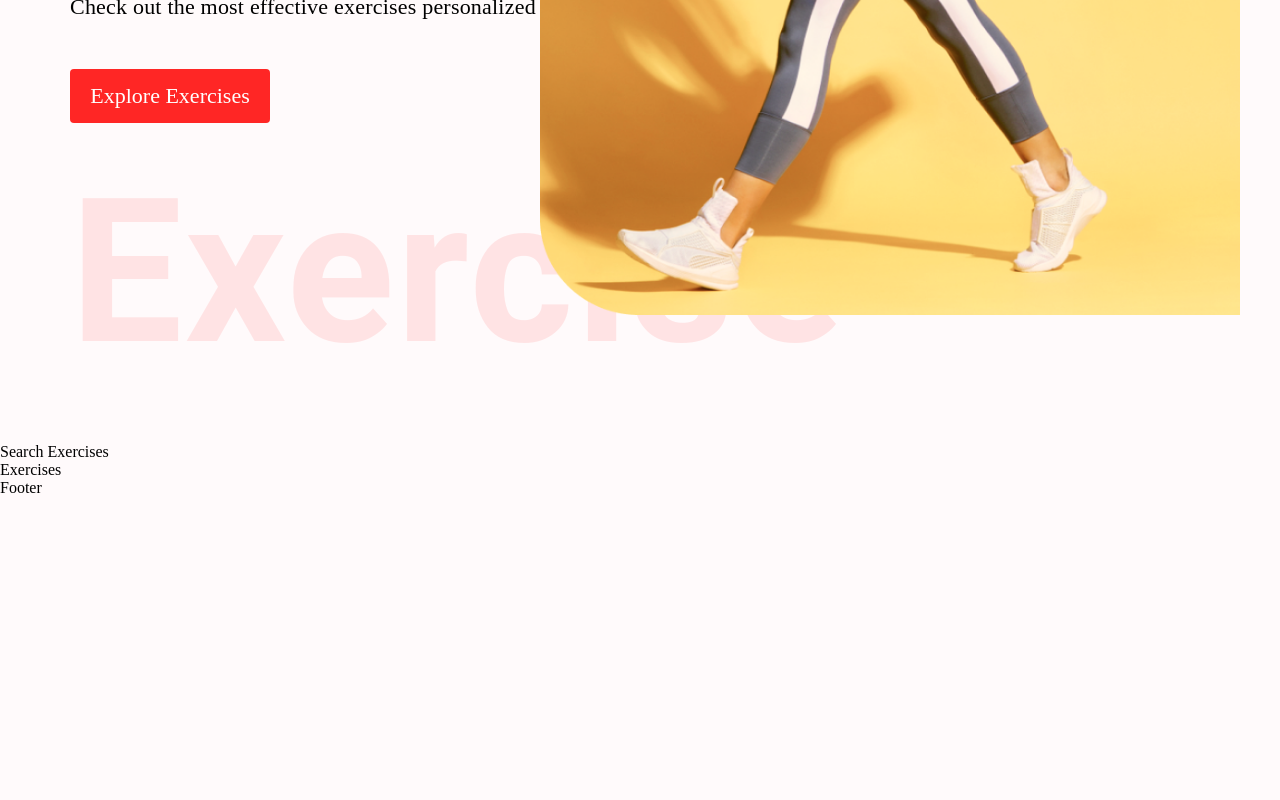
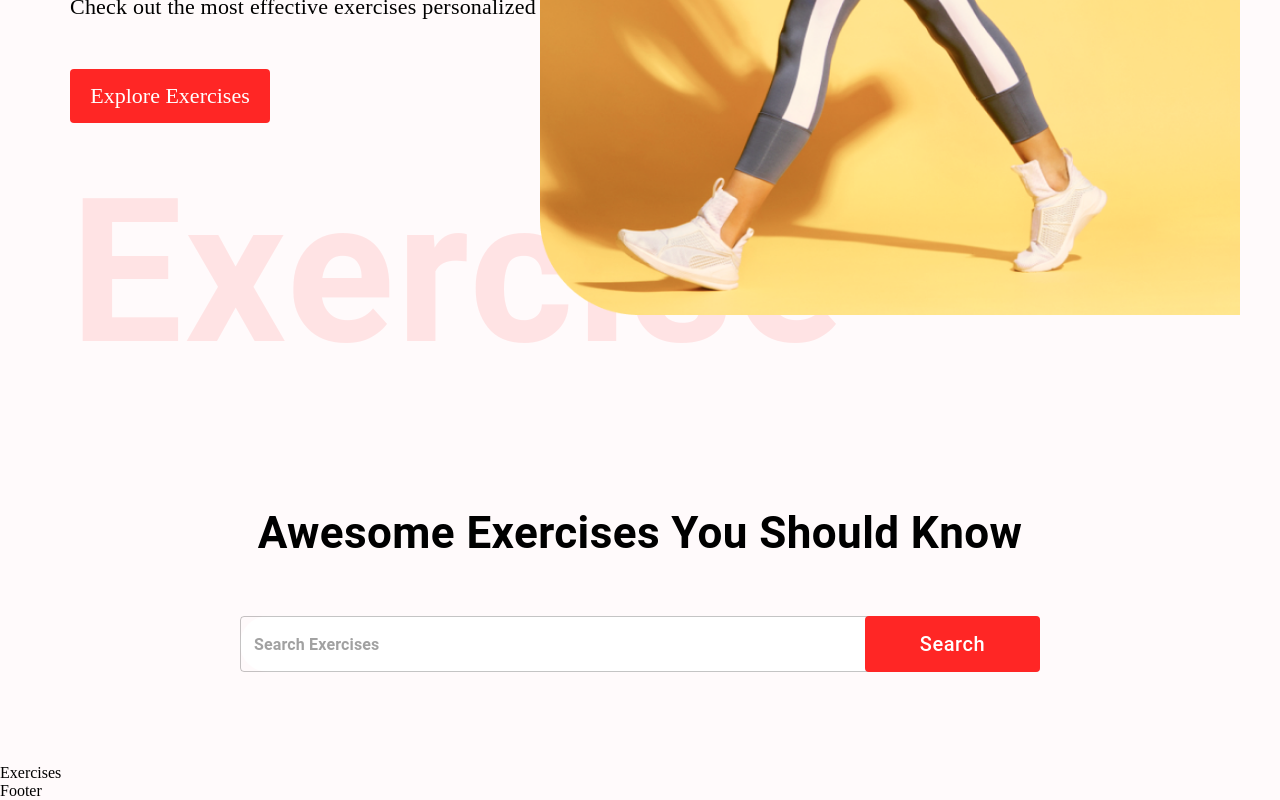
Before and after one commit to sai-myne/fitnessexercise, a React (Create React App) app: page / in a window 1280 px wide. Shown: the part 551-1351 px from the top of the page. Before the commit the page ends 1048 px from the top, so only its background shows below. Built offline with nearby package versions, Linux system fonts and the light colour scheme.

Commit message:
Search Exercises

```diff
--- a/src/components/SearchExercises.jsx
+++ b/src/components/SearchExercises.jsx
@@ -1,10 +1,23 @@
-import React from 'react'
+import React, { useEffect, useState } from 'react'
+import { Box, Button, Stack, TextField, Typography } from '@mui/material'
 
 const SearchExercises = () => {
+    const [search, setSearch] = useState('')
+
+    const handleSearch = async () => {
+        if(search) {
+            // const exercisesData = await fetchData()
+        }
+    }
+
   return (
-    <div>
-      Search Exercises
-    </div>
+    <Stack alignItems='center' mt='37px' justifyContent='center' p='20px'>
+      <Typography fontWeight={700} sx={{ fontSize: { lg: '44px', sx: '30px'}}} mb="50px" textAlign='center'>Awesome Exercises You Should Know</Typography>
+      <Box position='relative' mb='72px'>
+        <TextField height="76px" value={search} onChange={e => setSearch(e.target.value.toLowerCase())} placeholder='Search Exercises' type='text' sx={{ input: {fontWeight: '700', border: 'none', borderRadius: '4px'}, width: { lg: '800px', xs: '350px'}, backgroundColor: '#fff', borderRadius: '40px'}} />
+        <Button className='search-btn' sx={{ bgcolor: '#FF2625', color: '#fff', textTransform: 'none', width: { lg: '175px', xs: '80px'}, fontSize: {lg: '20px', xs: '14px'}, height: '56px', position: 'absolute', right: '0'}} onClick={handleSearch}>Search</Button>
+      </Box>
+    </Stack>
   )
 }
 
```
